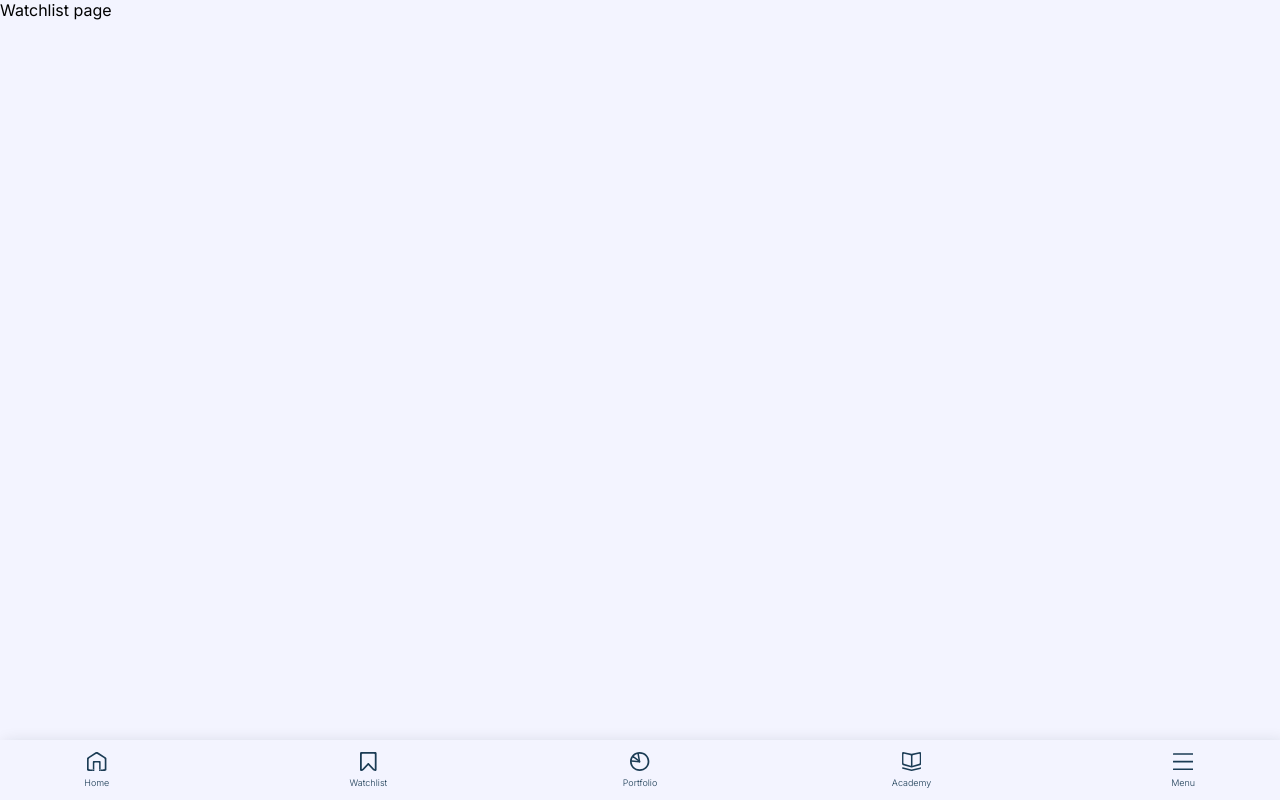
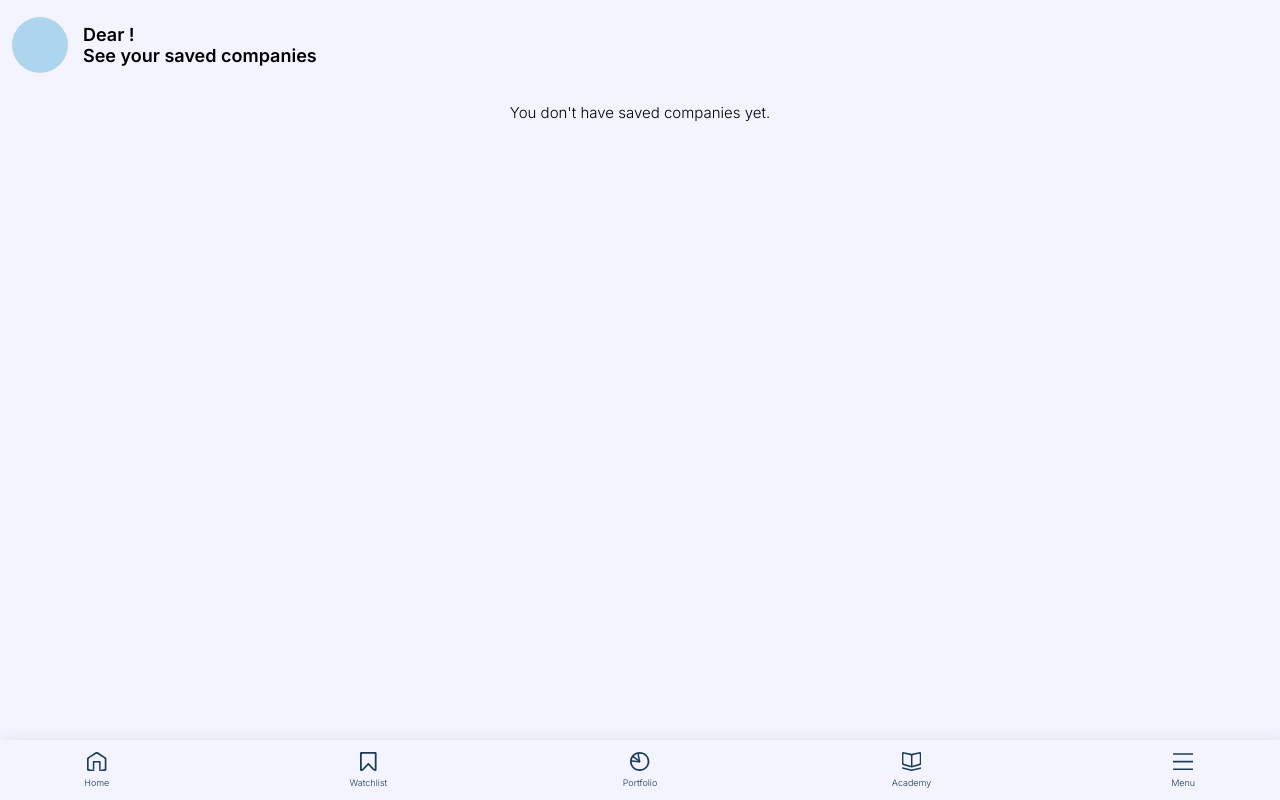
Before and after one commit to Di-Pri/impact-invest, a React (Create React App) app: page /watchlist in a window 1280 px wide. Built offline with nearby package versions, Linux system fonts and the light colour scheme; no server answers; a web font is replaced by a local one.

Commit message:
Initial version of watchlist screen coded

```diff
--- a/src/pages/Academy.tsx
+++ b/src/pages/Academy.tsx
@@ -12,8 +12,8 @@ const AcademyPage: React.FC = (props) => {
       <div className="modal">
         <h2>Coming soon!</h2>
         <p>
-          You will soon find here educational videos and articles. You will learn more about Sustainable Development Goals, basics of
-          investing in stock market, and how you can make an impact through your investments.
+          In the near future, you will find here educational videos and articles. You will learn more about Sustainable Development Goals,
+          basics of investing in stock market, and how you can make an impact through your investments.
         </p>
       </div>
       <BottomNavigation />
--- a/src/pages/Portfolio.tsx
+++ b/src/pages/Portfolio.tsx
@@ -11,7 +11,7 @@ const PortfolioPage: React.FC<PortfolioProps> = (props) => {
 
   return (
     <div className="portfolio-page">
-      <HiUser title="Well done," text="Here is the impact you made" />
+      <HiUser title="Dear" text="Here is the impact you made" />
       <BottomNavigation />
     </div>
   );
--- a/src/pages/Watchlist.tsx
+++ b/src/pages/Watchlist.tsx
@@ -2,25 +2,17 @@ import React, { useEffect } from "react";
 import { useNavigate } from "react-router-dom";
 import { onAuthStateChanged } from "firebase/auth";
 import { auth } from "../firebase-config";
-//import { User as FirebaseUser } from "firebase/auth";
+import HiUser from "../components/HiUser";
 import BottomNavigation from "../components/BottomNavigation";
 
 export interface WatchlistProps {}
 
 const WatchlistPage: React.FC<WatchlistProps> = (props) => {
-  //  const [user, setUser] = useState<FirebaseUser | null>(null);
-  const navigate = useNavigate();
-
-  useEffect(() => {
-    onAuthStateChanged(auth, (currentUser) => {
-      //  setUser(currentUser);
-      console.log("CongratulationsUser", currentUser);
-    });
-  }, []);
-
   return (
     <div className="watchlist-page">
-      <p>Watchlist page</p>
+      <HiUser title="Dear" text="See your saved companies" />
+      <div className="empty-list">You don't have saved companies yet.</div>
+
       <BottomNavigation />
     </div>
   );
--- a/src/sass/pages/_menu.scss
+++ b/src/sass/pages/_menu.scss
@@ -16,8 +16,8 @@
       border: none;
       width: 100%;
       border-bottom: 1.5px solid b.$line-color;
-      padding-bottom: 1.7vh;
-      padding-top: 1vh;
+      padding-bottom: 1.4vh;
+      padding-top: 1.5vh;
       margin-top: 2vh;
       font-size: 22px;
       font-weight: 300;
@@ -29,12 +29,9 @@
         height: auto;
         transform: rotate(180deg);
         margin-right: 5px;
-        path {
-          fill: b.$sec-text-color;
-        }
       }
       p {
-        color: b.$sec-text-color;
+        color: b.$menu-icons-color;
         font-size: 19px;
         font-weight: 400;
       }
--- /dev/null
+++ b/src/sass/pages/_portfolio.scss
@@ -0,0 +1,5 @@
+@use "../base" as b;
+
+.portfolio-page {
+  padding: 17px 12px;
+}
--- /dev/null
+++ b/src/sass/pages/_watchlist.scss
@@ -0,0 +1,11 @@
+@use "../base" as b;
+
+.watchlist-page {
+  padding: 17px 12px;
+  .empty-list {
+    text-align: center;
+    margin-top: 30px;
+    font-size: 15px;
+    font-weight: 300;
+  }
+}
--- a/src/sass/pages/index.scss
+++ b/src/sass/pages/index.scss
@@ -5,3 +5,5 @@
 @forward "menu";
 @forward "userValuesUpdate";
 @forward "academy";
+@forward "portfolio";
+@forward "watchlist";
```
